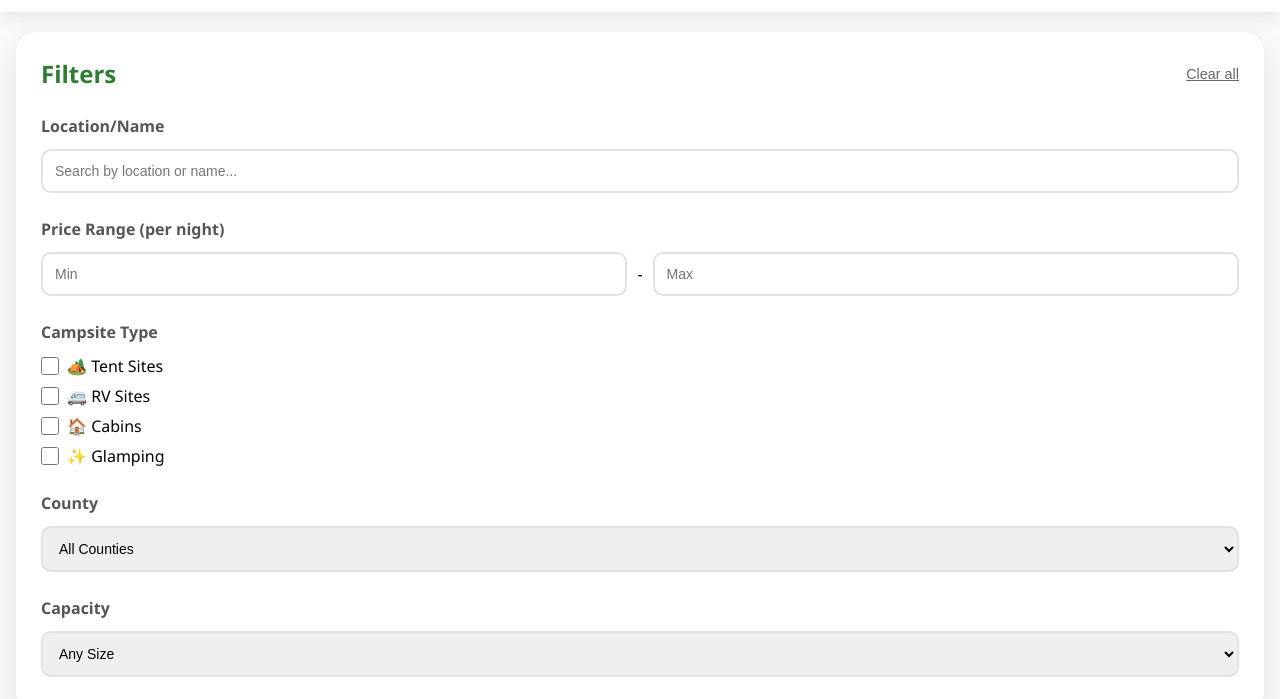
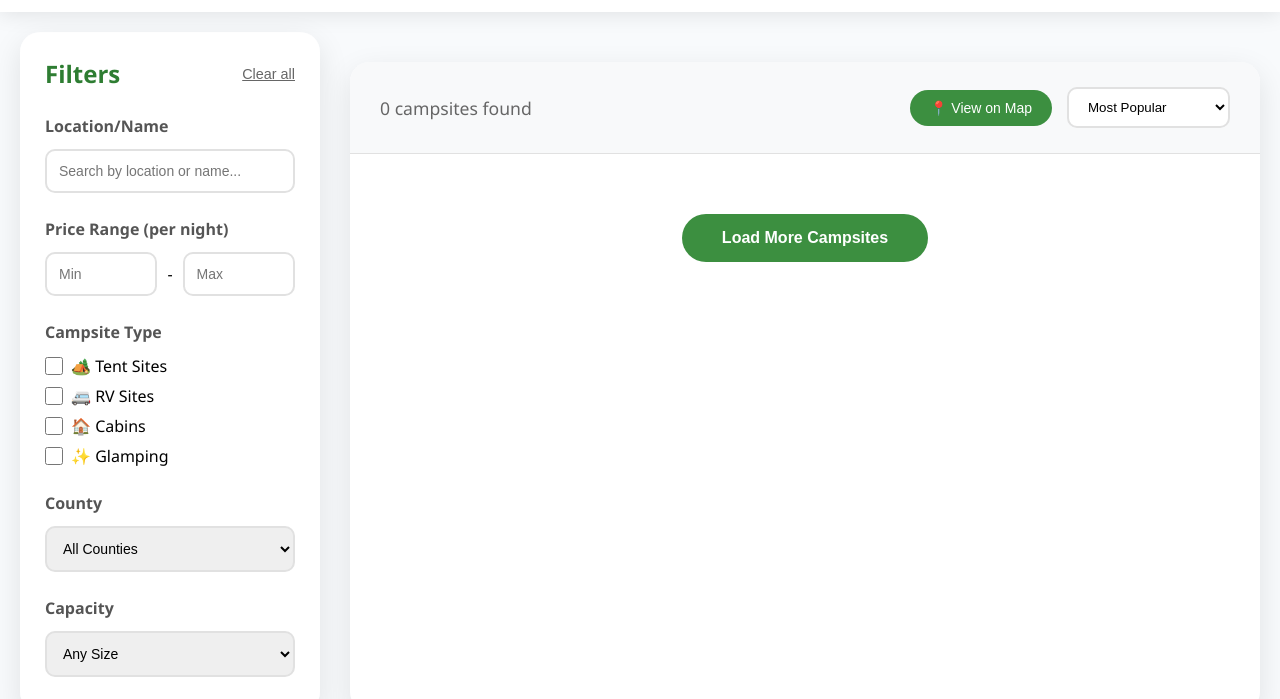
Before and after one commit to anastefan28/CaT_EchipaTeam, a website: page client/pages/campsites.html in a window 1280 px wide. Shown: the part 58-757 px from the top of the page. Drawn offline with nearby package versions, Linux system fonts and the light colour scheme; no server answers.

Commit message:
more fixes:))

```diff
--- a/client/css/campsites.css
+++ b/client/css/campsites.css
@@ -1,10 +1,14 @@
 .container {
-  display: flex;
-  flex-direction: column;
-  gap: 2rem;
-  max-width: 90rem;
-  margin-inline: auto;
-  padding-inline: 1rem;
+    max-width: 1400px;
+    margin: 0 auto;
+    padding: 20px;
+    display: grid;
+    grid-template-columns: 300px 1fr;
+    grid-template-rows: auto 1fr;
+    grid-template-areas:
+        "filters map"
+        "filters content";
+    gap: 30px;
 }
 
 .filters-sidebar {
```
Also changed, not shown: README.md.
